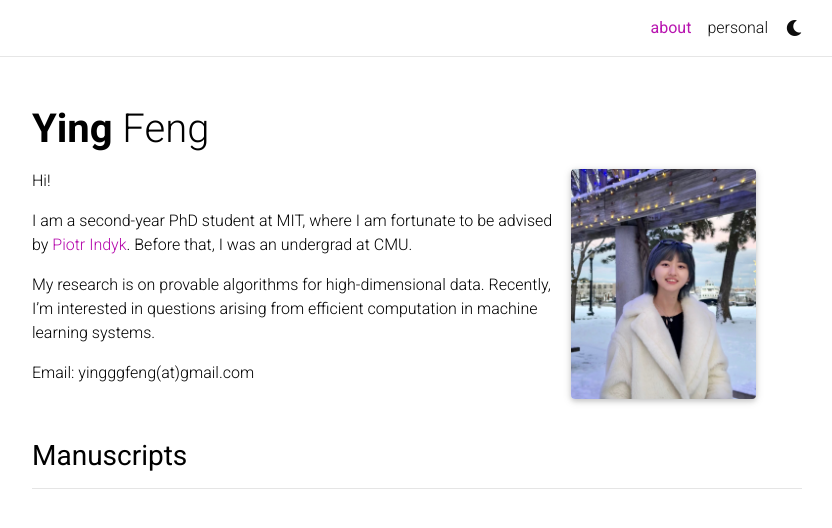
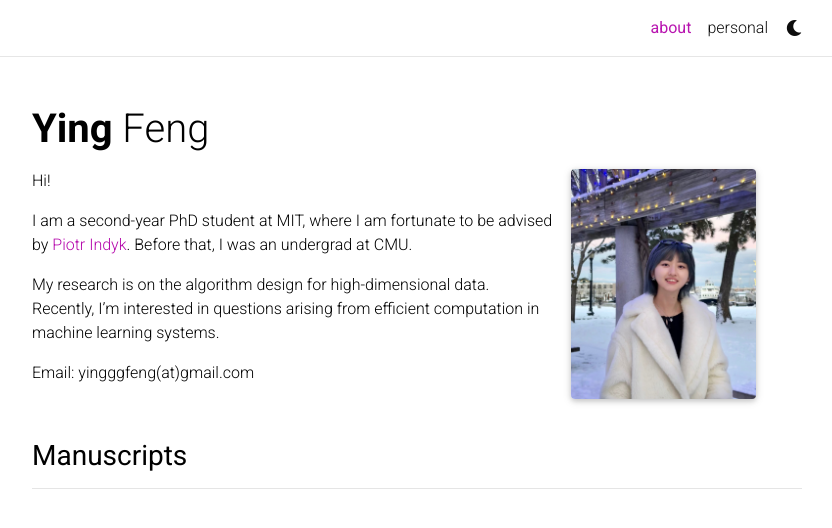
Before and after one commit to YinggggFeng/YinggggFeng.github.io, a Jekyll site: the page built from _pages/about.md, in a window 1280 px wide and 1343 px high, cut to the strip 0-540 px from the top of the window. Shown: the top 528 px of the strip, without its empty margins (223-1055 px from the left). Built offline with Jekyll 4.4.1, drawn with Linux system fonts in a browser that asks for light colours; full-size pictures stand in for the smaller copies a plugin makes; comment, search, counter and statistics services are not loaded; a style sheet for code colours, icons or effects is not loaded.

Commit message:
Update about.md

```diff
--- a/_pages/about.md
+++ b/_pages/about.md
@@ -23,6 +23,6 @@ Hi!
 
 I am a second-year PhD student at MIT, where I am fortunate to be advised by <a href='https://people.csail.mit.edu/indyk/'>Piotr Indyk</a>. Before that, I was an undergrad at CMU.
 
-My research is on provable algorithms for high-dimensional data. Recently, I'm interested in questions arising from efficient computation in machine learning systems.
+My research is on the algorithm design for high-dimensional data. Recently, I'm interested in questions arising from efficient computation in machine learning systems.
 
 Email: yingggfeng(at)gmail.com
```
